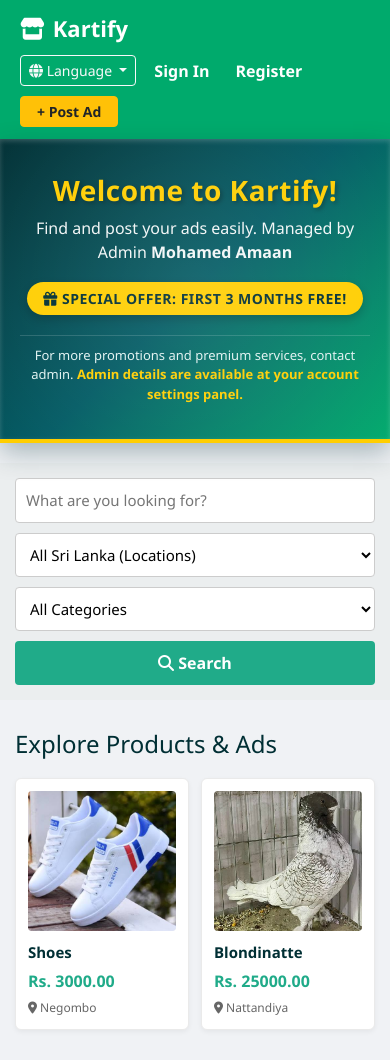
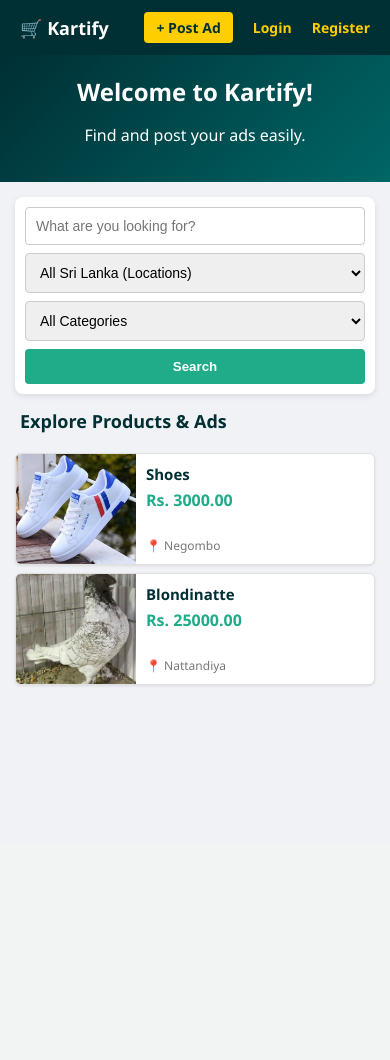
Before and after one commit to mhdamaan4321-source/Kartify-, a Django app: page / in a window 390 px wide. After the commit the page ends 686 px from the top, so only its background shows below. Run offline with Django 5.2, Linux system fonts and the light colour scheme; data comes from the database, SQL or seed files in the repository.

Commit message:
Update home.html with Ikman style mobile vertical list layout

```diff
--- a/core/templates/core/home.html
+++ b/core/templates/core/home.html
@@ -4,237 +4,174 @@
 <head>
     <meta charset="UTF-8">
     <meta name="viewport" content="width=device-width, initial-scale=1.0">
-    <title>Kartify - Home</title>
-    <!-- Bootstrap CSS CDN -->
-    <link href="https://cdn.jsdelivr.net/npm/bootstrap@5.3.0/dist/css/bootstrap.min.css" rel="stylesheet">
-    <link rel="stylesheet" href="https://cdnjs.cloudflare.com/ajax/libs/font-awesome/6.4.0/css/all.min.css">
+    <title>Kartify - Online Marketplace</title>
+    <style>
+        body { font-family: 'Segoe UI', Tahoma, Geneva, Verdana, sans-serif; background: #f0f2f5; margin: 0; padding: 0; color: #333; }
+        header { background: #002f34; color: white; padding: 12px 20px; display: flex; justify-content: space-between; align-items: center; flex-wrap: wrap; }
+        header a { color: #ffce00; text-decoration: none; font-weight: bold; font-size: 14px; margin-left: 10px; }
 
-    <style>
-        body { font-family: 'Segoe UI', Tahoma, Geneva, Verdana, sans-serif; margin: 0; padding: 0; background: #f0f2f5; color: #333; }
+        .hero { background: linear-gradient(135deg, #002f34, #006666); color: white; padding: 20px; text-align: center; }
+        .hero h1 { margin: 0 0 10px; font-size: 24px; }
 
-        /* Header & Navbar */
-        header { background: #00aa6c; color: white; width: 100%; box-shadow: 0 2px 5px rgba(0,0,0,0.1); }
-        .custom-navbar { display: flex; justify-content: space-between; align-items: center; padding: 12px 20px; flex-wrap: wrap; gap: 10px; }
-        .navbar-brand-custom { font-size: 22px; font-weight: bold; color: white; text-decoration: none; display: flex; align-items: center; gap: 8px; }
-        .nav-links-custom { display: flex; align-items: center; gap: 10px; flex-wrap: wrap; }
+        .search-container { max-width: 600px; margin: 15px auto; padding: 0 15px; }
+        .search-form { display: flex; flex-direction: column; gap: 8px; background: white; padding: 10px; border-radius: 8px; box-shadow: 0 2px 6px rgba(0,0,0,0.1); }
+        .search-form input, .search-form select { padding: 10px; border: 1px solid #ccc; border-radius: 4px; font-size: 14px; }
+        .search-btn { background: #20ab89; color: white; border: none; padding: 10px; font-weight: bold; border-radius: 4px; cursor: pointer; }
+        .search-btn:hover { background: #198d71; }
 
-        /* Stunning 3D Welcome Banner */
-        .welcome-banner {
-            background: linear-gradient(135deg, #002f34 0%, #005a63 50%, #00aa6c 100%);
-            color: white;
-            padding: 35px 20px;
-            text-align: center;
-            margin-bottom: 20px;
-            box-shadow: 0 10px 25px rgba(0, 47, 52, 0.3), inset 0 2px 5px rgba(255, 255, 255, 0.2);
-            border-bottom: 4px solid #ffce00;
-            position: relative;
-            overflow: hidden;
-            transform: perspective(1000px);
-        }
-        .welcome-banner::before {
-            content: '';
-            position: absolute;
-            top: -50%;
-            left: -50%;
-            width: 200%;
-            height: 200%;
-            background: radial-gradient(circle, rgba(255,255,255,0.1) 0%, transparent 60%);
-            transform: rotate(30deg);
-            pointer-events: none;
-        }
-        .welcome-banner h1 {
-            margin: 0;
-            font-size: 28px;
-            color: #ffce00;
-            font-weight: 800;
-            text-shadow: 2px 2px 4px rgba(0,0,0,0.3);
-            letter-spacing: 0.5px;
-        }
-        .welcome-banner .sub-title {
-            margin: 8px 0;
-            font-size: 16px;
-            font-weight: 500;
-            opacity: 0.95;
-        }
-        .banner-badge {
-            display: inline-block;
-            background: #ffce00;
-            color: #002f34;
-            font-weight: bold;
-            padding: 6px 16px;
-            border-radius: 20px;
-            font-size: 14px;
-            margin: 10px 0;
-            box-shadow: 0 4px 10px rgba(0,0,0,0.2);
-            text-transform: uppercase;
-            letter-spacing: 0.5px;
-        }
-        .banner-footer {
-            margin-top: 10px;
-            font-size: 13px;
-            color: #e0f2f1;
-            border-top: 1px solid rgba(255,255,255,0.15);
-            padding-top: 10px;
-        }
-        .banner-footer span {
-            color: #ffce00;
-            font-weight: 600;
+        .container { max-width: 1000px; margin: 15px auto; padding: 0 10px; }
+        h3 { color: #002f34; margin: 15px 10px; font-size: 18px; }
+
+        /* Ikman style product grid for mobile (Single column list view or compact cards) */
+        .product-grid {
+            display: grid;
+            grid-template-columns: repeat(2, 1fr);
+            gap: 8px;
+            padding: 5px;
         }
 
-        /* Search Section - Mobile First */
-        .search-container { background: #ebeeef; padding: 15px; display: flex; flex-direction: column; gap: 10px; }
-        .search-container input, .search-container select { padding: 10px; font-size: 15px; border: 1px solid #ccc; border-radius: 4px; width: 100%; background: white; }
-        .search-btn { background: #20ab89; color: white; border: none; padding: 10px; font-weight: bold; border-radius: 4px; cursor: pointer; width: 100%; }
+        @media (max-width: 768px) {
+            .product-grid {
+                grid-template-columns: 1fr; /* Ikman app maathiri oannu keezha oannu (Single column list) varum */
+            }
+            .search-form { flex-direction: column; }
+        }
 
-        /* Product Listings Grid - Mobile First (2 columns) */
-        .container-box { max-width: 1200px; margin: 30px auto; padding: 0 15px; }
-        h2 { color: #002f34; font-size: 24px; margin-bottom: 20px; }
-        .product-grid { display: grid; grid-template-columns: repeat(2, 1fr); gap: 12px; }
+        .product-card {
+            background: #fff;
+            border-radius: 6px;
+            box-shadow: 0 1px 3px rgba(0,0,0,0.1);
+            overflow: hidden;
+            display: flex;
+            flex-direction: row; /* Ikman style horizontal card for mobile list view */
+            text-decoration: none;
+            color: inherit;
+            transition: 0.2s;
+            border: 1px solid #e0e0e0;
+        }
 
-        .product-card { background: white; border-radius: 6px; padding: 12px; box-shadow: 0 2px 5px rgba(0,0,0,0.05); text-decoration: none; color: inherit; display: block; border: 1px solid #eaeaea; transition: 0.2s; }
-        .product-card:hover { transform: translateY(-3px); box-shadow: 0 4px 10px rgba(0,0,0,0.1); }
+        .product-card:hover {
+            box-shadow: 0 4px 8px rgba(0,0,0,0.15);
+        }
 
-        .product-card-img { width: 100%; height: 140px; background: #f2f2f2; border-radius: 4px; overflow: hidden; margin-bottom: 10px; display: flex; align-items: center; justify-content: center; }
-        .product-card-img img { width: 100%; height: 100%; object-fit: cover; }
+        .product-card img {
+            width: 120px;
+            height: 110px;
+            object-fit: cover;
+        }
 
-        .product-title { font-size: 15px; font-weight: bold; color: #002f34; margin: 0 0 5px 0; white-space: nowrap; overflow: hidden; text-overflow: ellipsis; }
-        .product-price { color: #20ab89; font-size: 16px; font-weight: bold; margin-bottom: 6px; }
-        .product-location { font-size: 12px; color: #666; }
+        .product-info {
+            padding: 10px;
+            display: flex;
+            flex-direction: column;
+            justify-content: space-between;
+            flex-grow: 1;
+        }
 
-        /* DESKTOP / COMPUTER VIEW (Screen width 768px and above) */
-        @media (min-width: 768px) {
-            .custom-navbar { padding: 15px 30px; }
-            .navbar-brand-custom { font-size: 26px; }
+        .product-title {
+            font-size: 15px;
+            font-weight: 600;
+            color: #002f34;
+            margin: 0 0 5px;
+            display: -webkit-box;
+            -webkit-line-clamp: 2;
+            -webkit-box-orient: vertical;
+            overflow: hidden;
+        }
 
-            .welcome-banner { padding: 45px 20px; }
-            .welcome-banner h1 { font-size: 36px; }
-            .welcome-banner .sub-title { font-size: 18px; }
-            .banner-badge { font-size: 15px; padding: 8px 20px; }
+        .product-price {
+            font-size: 16px;
+            font-weight: bold;
+            color: #20ab89;
+            margin: 0 0 5px;
+        }
 
-            .search-container { flex-direction: row; justify-content: center; padding: 20px; gap: 12px; }
-            .search-container input, .search-container select { width: 230px; }
-            .search-btn { width: auto; padding: 10px 25px; }
+        .product-location {
+            font-size: 12px;
+            color: #777;
+        }
 
-            .container-box { padding: 0 20px; }
-            .product-grid { grid-template-columns: repeat(auto-fill, minmax(240px, 1fr)); gap: 20px; }
-            .product-card { padding: 15px; }
-            .product-card-img { height: 160px; }
-            .product-title { font-size: 18px; white-space: normal; }
-            .product-price { font-size: 18px; }
-            .product-location { font-size: 13px; }
+        .top-actions {
+            display: flex;
+            gap: 10px;
+            align-items: center;
         }
+
+        .post-ad-btn { background: #ffce00; color: #002f34; padding: 6px 12px; border-radius: 4px; font-weight: bold; text-decoration: none; }
     </style>
 </head>
 <body>
 
     <header>
-    <div class="custom-navbar">
-        <!-- Logo / Brand -->
-        <a class="navbar-brand-custom" href="{% url 'home' %}">
-            <i class="fas fa-store"></i> Kartify
-        </a>
-
-        <!-- Navigation Links & Language Switcher -->
-        <div class="nav-links-custom">
-            <!-- Language Switcher Dropdown -->
-            <div class="dropdown">
-                <button class="btn btn-sm btn-outline-light dropdown-toggle" type="button" data-bs-toggle="dropdown" aria-expanded="false">
-                    <i class="fas fa-globe"></i> Language
-                </button>
-                <ul class="dropdown-menu dropdown-menu-end">
-                    <li><a class="dropdown-item" href="#" onclick="alert('Language changed to English')">English</a></li>
-                    <li><a class="dropdown-item" href="#" onclick="alert('Language changed to Sinhala')">සිංහල</a></li>
-                    <li><a class="dropdown-item" href="#" onclick="alert('Language changed to Tamil')">தமிழ்</a></li>
-                </ul>
-            </div>
-
-            {% if user.is_authenticated %}
-                <a href="{% url 'chat_home' %}" class="btn btn-sm btn-outline-light fw-semibold text-decoration-none">
-                    <i class="fas fa-comments"></i> Chat
-                </a>
-
-                <a href="{% url 'my_ads' %}" class="btn btn-sm btn-light fw-bold text-dark text-decoration-none">
-                    <i class="fas fa-user"></i> Account
-                </a>
-
-                <form action="{% url 'logout' %}" method="post" style="display: inline; margin: 0;">
-                    {% csrf_token %}
-                    <button type="submit" class="btn btn-sm btn-danger fw-semibold">
-                        <i class="fas fa-sign-out-alt"></i>
-                    </button>
-                </form>
+        <div style="font-weight: bold; font-size: 18px;">🛒 Kartify</div>
+        <div class="top-actions">
+            <a href="{% url 'add_product' %}" class="post-ad-btn">+ Post Ad</a>
+            {% if request.user.is_authenticated %}
+                <a href="{% url 'my_ads' %}">My Ads</a>
+                <a href="{% url 'chat_home' %}">Chat</a>
+                <a href="{% url 'settings' %}">Account</a>
+                <a href="{% url 'logout' %}" style="color: #ff8080;">Logout</a>
             {% else %}
-                <a href="{% url 'login' %}" class="text-white text-decoration-none fw-semibold px-2">Sign In</a>
-                <a href="{% url 'register' %}" class="text-white text-decoration-none fw-semibold px-2">Register</a>
+                <a href="{% url 'login' %}">Login</a>
+                <a href="{% url 'register' %}">Register</a>
             {% endif %}
-
-            <a href="{% url 'add_product' %}" class="btn btn-warning btn-sm fw-bold text-dark px-3">+ Post Ad</a>
-        </div>
         </div>
     </header>
 
-<!-- 3D Welcome Banner Section -->
-<div class="welcome-banner">
+    <div class="hero">
         <h1>Welcome to Kartify!</h1>
-    <p class="sub-title">Find and post your ads easily. Managed by Admin <b>Mohamed Amaan</b></p>
-
-    <div class="banner-badge">
-        <i class="fas fa-gift"></i> Special Offer: First 3 Months Free!
+        <p>Find and post your ads easily.</p>
     </div>
 
-    <div class="banner-footer">
-        For more promotions and premium services, contact admin. <span>Admin details are available at your account settings panel.</span>
-    </div>
-</div>
-
-<!-- Search & Filter Section -->
-<form method="GET" action="{% url 'home' %}" class="search-container">
-    <input type="text" name="q" placeholder="What are you looking for?" value="{{ request.GET.q }}">
+    <!-- Search & Filters Section -->
+    <div class="search-container">
+        <form method="GET" action="{% url 'home' %}" class="search-form">
+            <input type="text" name="q" placeholder="What are you looking for?" value="{{ search_query }}">
 
             <select name="city">
                 <option value="">All Sri Lanka (Locations)</option>
                 {% for city in cities %}
-            <option value="{{ city.id }}" {% if request.GET.city == city.id|stringformat:"s" %}selected{% endif %}>{{ city.name }}</option>
+                    <option value="{{ city.id }}" {% if selected_city == city.id|stringformat:"s" %}selected{% endif %}>{{ city.name }}</option>
                 {% endfor %}
             </select>
 
             <select name="category">
                 <option value="">All Categories</option>
                 {% for cat in categories %}
-            <option value="{{ cat.id }}" {% if request.GET.category == cat.id|stringformat:"s" %}selected{% endif %}>{{ cat.name }}</option>
+                    <option value="{{ cat.id }}" {% if selected_category == cat.id|stringformat:"s" %}selected{% endif %}>{{ cat.name }}</option>
                 {% endfor %}
             </select>
 
-    <button type="submit" class="search-btn"><i class="fas fa-search"></i> Search</button>
+            <button type="submit" class="search-btn">Search</button>
         </form>
+    </div>
 
-<!-- Product Listings -->
-<div class="container-box">
-    <h2>Explore Products & Ads</h2>
+    <div class="container">
+        <h3>Explore Products & Ads</h3>
+
         <div class="product-grid">
             {% for product in products %}
                 <a href="{% url 'product_detail' product.id %}" class="product-card">
-                <div class="product-card-img">
-                    {% if product.image %}
-                        <img src="{{ product.image.url }}" alt="{{ product.title }}">
-                    {% elif product.images.first %}
+                    <!-- Display first image if available -->
+                    {% if product.images.all %}
                         <img src="{{ product.images.first.image.url }}" alt="{{ product.title }}">
                     {% else %}
-                        <span style="color: #aaa; font-size: 13px;">No Image</span>
+                        <img src="{% static 'images/no-image.png' %}" alt="No Image">
                     {% endif %}
+
+                    <div class="product-info">
+                        <div>
+                            <h4 class="product-title">{{ product.title }}</h4>
+                            <div class="product-price">Rs. {{ product.price }}</div>
                         </div>
-
-                <div class="product-title">{{ product.title }}</div>
-                <div class="product-price">Rs. {{ product.price }}</div>
-                <div class="product-location"><i class="fas fa-map-marker-alt"></i> {{ product.city.name|default:"Sri Lanka" }}</div>
+                        <div class="product-location">📍 {{ product.city.name|default:"Sri Lanka" }}</div>
+                    </div>
                 </a>
             {% empty %}
-            <p style="grid-column: 1/-1; text-align: center; color: #777; padding: 40px;">No products found.</p>
+                <p style="padding: 20px; text-align: center; color: #777; grid-column: 1 / -1;">No products found matching your search.</p>
             {% endfor %}
         </div>
     </div>
 
-<!-- Bootstrap JS Bundle CDN -->
-<script src="https://cdn.jsdelivr.net/npm/bootstrap@5.3.0/dist/js/bootstrap.bundle.min.js"></script>
 </body>
 </html>
```
Lines whose indentation alone changed are shown as unchanged.
